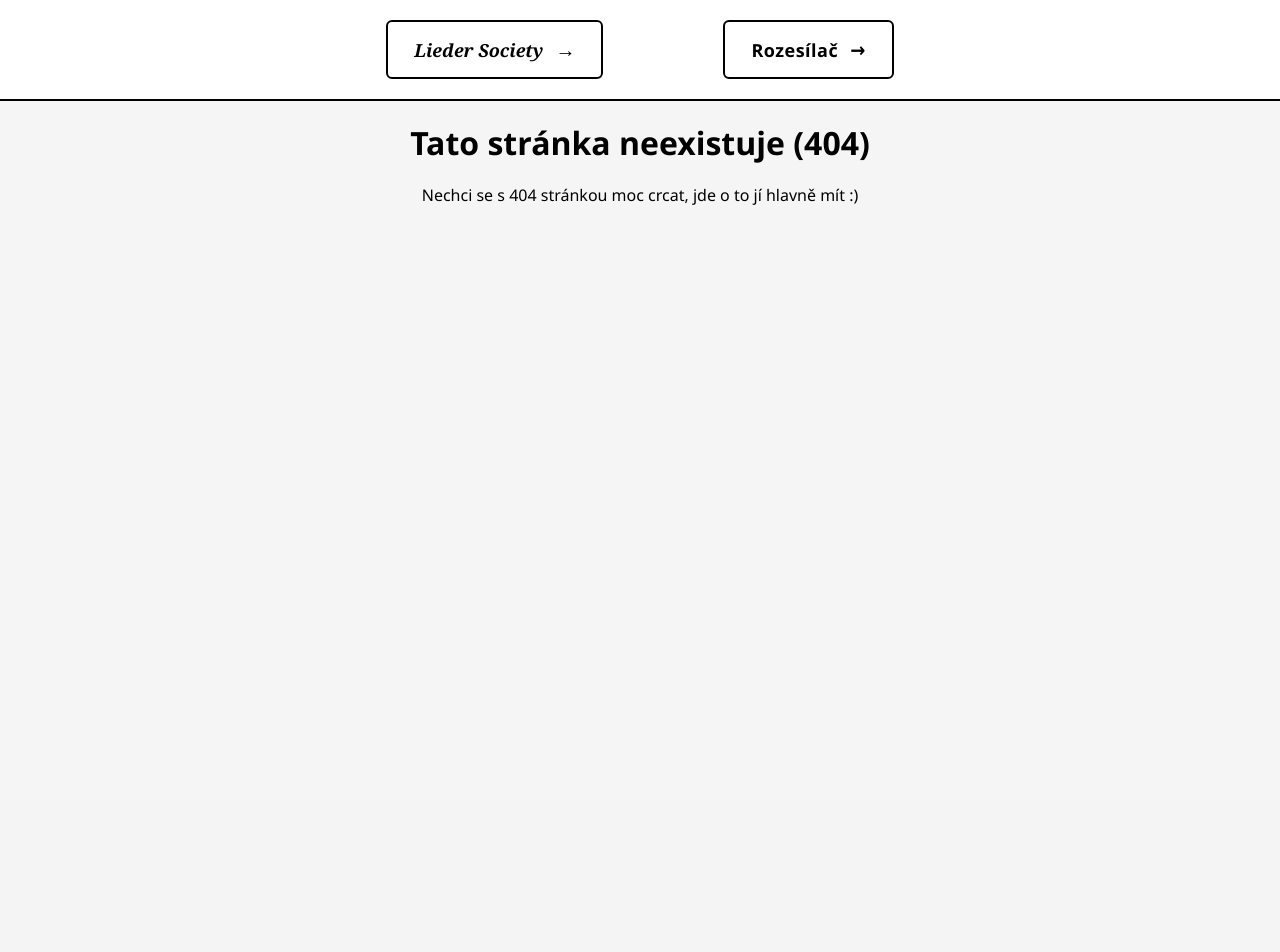
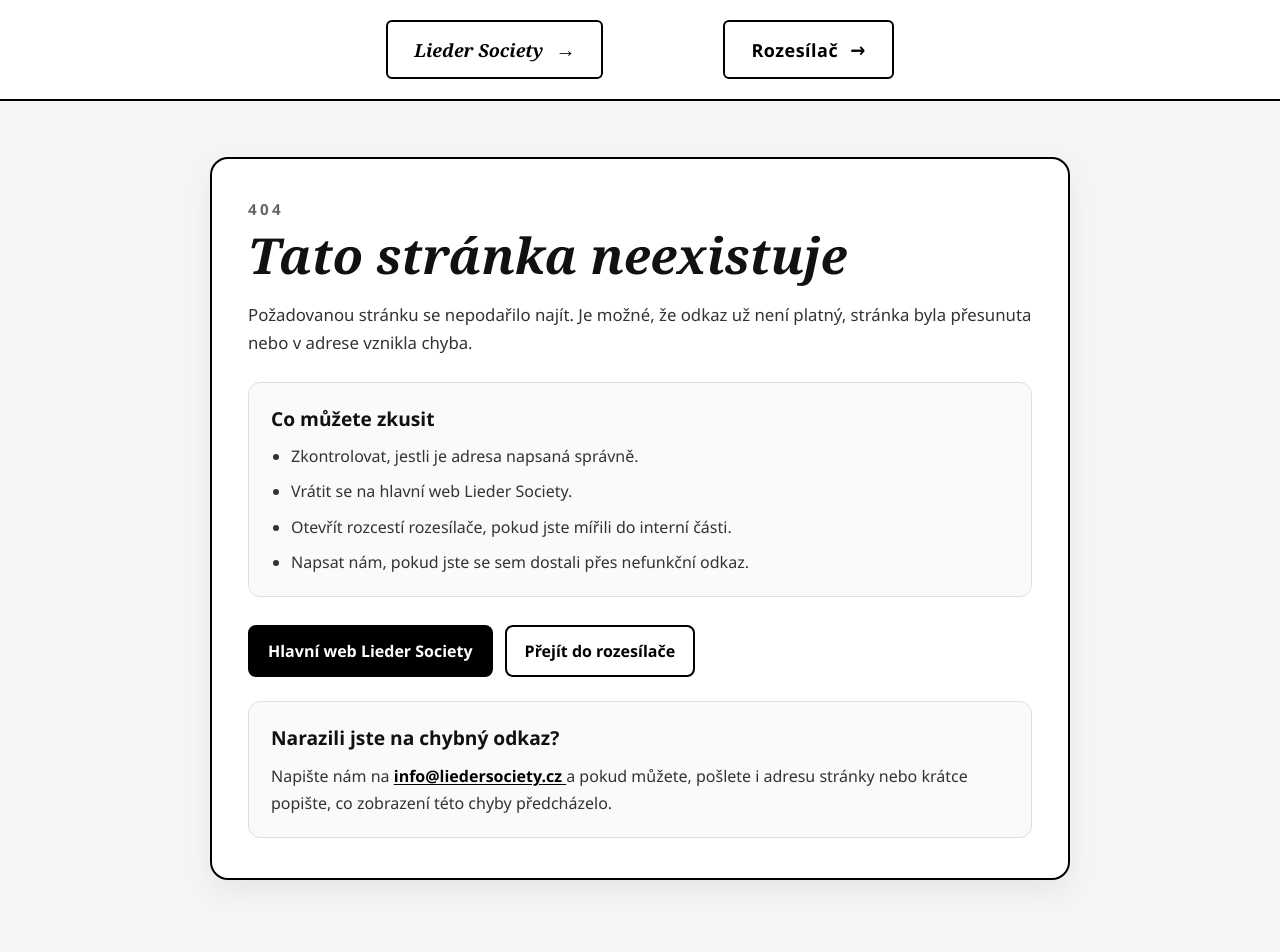
Before and after one commit to HonzaVanek/Liederweb, a Django app: template templates/404.html in a window 1280 px wide. Before the commit the page ends 205 px from the top, so only its background shows below. Run offline with Django 4.2, Linux system fonts and the light colour scheme; the template is opened without the code that fills it, so the values that code supplies are empty.

Commit message:
přidána 404 a 500 stránka + jejich css

```diff
--- /dev/null
+++ b/static/errors/404.css
@@ -0,0 +1,204 @@
+.error-page {
+    padding: 56px 20px 72px;
+}
+
+.error-page-shell {
+    max-width: 860px;
+    margin: 0 auto;
+}
+
+.error-page-card {
+    background: #fff;
+    border: 2px solid #000;
+    border-radius: 18px;
+    padding: 40px 36px;
+    box-shadow: 0 12px 28px rgba(0, 0, 0, 0.06);
+}
+
+.error-page-code {
+    margin: 0 0 10px;
+    font-size: 0.95rem;
+    font-weight: 700;
+    letter-spacing: 0.22em;
+    color: #666;
+}
+
+.error-page-card h1 {
+    margin: 0 0 18px;
+    font-family: "Georgia", "Times New Roman", serif;
+    font-style: italic;
+    font-size: clamp(2rem, 4vw, 3.1rem);
+    line-height: 1.08;
+    color: #111;
+}
+
+.error-page-card h2 {
+    margin: 0 0 12px;
+    font-size: 1.2rem;
+    color: #111;
+}
+
+.error-page-lead {
+    margin: 0 0 24px;
+    font-size: 1.05rem;
+    line-height: 1.7;
+    color: #333;
+}
+
+.error-page-panel,
+.error-page-contact {
+    margin-top: 24px;
+    padding: 22px 22px 20px;
+    background: #fafafa;
+    border: 1px solid #dfdfdf;
+    border-radius: 12px;
+}
+
+.error-page-list {
+    margin: 0;
+    padding-left: 20px;
+    color: #333;
+}
+
+.error-page-list li {
+    margin-bottom: 10px;
+    line-height: 1.6;
+}
+
+.error-page-list li:last-child {
+    margin-bottom: 0;
+}
+
+.error-page-actions {
+    display: flex;
+    flex-wrap: wrap;
+    gap: 12px;
+    margin-top: 28px;
+}
+
+.error-page-button {
+    display: inline-block;
+    padding: 13px 18px;
+    border: 2px solid #000;
+    border-radius: 8px;
+    font-weight: 700;
+    text-decoration: none;
+    transition: background-color 0.25s ease, color 0.25s ease, transform 0.15s ease;
+}
+
+.error-page-button-primary {
+    background: #000;
+    color: #fff;
+}
+
+.error-page-button-primary:hover {
+    background: #fff;
+    color: #000;
+    transform: translateY(-1px);
+}
+
+.error-page-button-secondary {
+    background: #fff;
+    color: #000;
+}
+
+.error-page-button-secondary:hover {
+    background: #000;
+    color: #fff;
+    transform: translateY(-1px);
+}
+
+.error-page-contact p {
+    margin: 0;
+    line-height: 1.7;
+    color: #333;
+}
+
+.error-page-contact a {
+    color: #000;
+    font-weight: 700;
+    text-decoration: underline;
+    text-underline-offset: 2px;
+}
+
+.error-page-contact a:hover {
+    color: #444;
+}
+
+@media (max-width: 760px) {
+    .error-page {
+        padding: 36px 16px 48px;
+    }
+
+    .error-page-card {
+        padding: 28px 22px;
+        border-radius: 14px;
+    }
+
+    .error-page-actions {
+        flex-direction: column;
+    }
+
+    .error-page-button {
+        width: 100%;
+        text-align: center;
+    }
+}
+
+/* DARK MODE */
+body.dark-mode .error-page-card {
+    background: #1b1b1b;
+    border-color: #444;
+    box-shadow: none;
+}
+
+body.dark-mode .error-page-code {
+    color: #aaa;
+}
+
+body.dark-mode .error-page-card h1,
+body.dark-mode .error-page-card h2 {
+    color: #f1f1f1;
+}
+
+body.dark-mode .error-page-lead,
+body.dark-mode .error-page-list,
+body.dark-mode .error-page-contact p {
+    color: #d0d0d0;
+}
+
+body.dark-mode .error-page-panel,
+body.dark-mode .error-page-contact {
+    background: #171717;
+    border-color: #333;
+}
+
+body.dark-mode .error-page-button-primary {
+    background: #eee;
+    color: #111;
+    border-color: #666;
+}
+
+body.dark-mode .error-page-button-primary:hover {
+    background: #111;
+    color: #eee;
+}
+
+body.dark-mode .error-page-button-secondary {
+    background: #1b1b1b;
+    color: #eee;
+    border-color: #666;
+}
+
+body.dark-mode .error-page-button-secondary:hover {
+    background: #eee;
+    color: #111;
+}
+
+body.dark-mode .error-page-contact a {
+    color: #f0d7b2;
+}
+
+body.dark-mode .error-page-contact a:hover {
+    color: #fff;
+}
--- a/templates/404.html
+++ b/templates/404.html
@@ -1,8 +1,57 @@
 {% extends "base.html" %}
+{% load static %}
 
-{% block title %}Chyba 404 - stránka nenalezena{% endblock title %}
+{% block title %}Stránka nenalezena (404) | Lieder Society{% endblock title %}
+
+{% block extra_css %}
+  {{ block.super }}
+  <link rel="stylesheet" href="{% static 'errors/404.css' %}">
+{% endblock %}
 
 {% block content %}
-    <h1 style="margin: 20px auto; text-align: center;">Tato stránka neexistuje (404)</h1>
-    <p style="margin: 20px auto; text-align: center;">Nechci se s 404 stránkou moc crcat, jde o to jí hlavně mít :)</p>
+<section class="error-page error-page-404">
+  <div class="error-page-shell">
+    <div class="error-page-card">
+      <p class="error-page-code">404</p>
+
+      <h1>Tato stránka neexistuje</h1>
+
+      <p class="error-page-lead">
+        Požadovanou stránku se nepodařilo najít. Je možné, že odkaz už není platný,
+        stránka byla přesunuta nebo v adrese vznikla chyba.
+      </p>
+
+      <div class="error-page-panel">
+        <h2>Co můžete zkusit</h2>
+        <ul class="error-page-list">
+          <li>Zkontrolovat, jestli je adresa napsaná správně.</li>
+          <li>Vrátit se na hlavní web Lieder Society.</li>
+          <li>Otevřít rozcestí rozesílače, pokud jste mířili do interní části.</li>
+          <li>Napsat nám, pokud jste se sem dostali přes nefunkční odkaz.</li>
+        </ul>
+      </div>
+
+      <div class="error-page-actions">
+        <a href="https://lieder-society.cz/" target="_blank" rel="noopener" class="error-page-button error-page-button-primary">
+          Hlavní web Lieder Society
+        </a>
+
+        <a href="/rozesilac/" class="error-page-button error-page-button-secondary">
+          Přejít do rozesílače
+        </a>
+      </div>
+
+      <div class="error-page-contact">
+        <h2>Narazili jste na chybný odkaz?</h2>
+        <p>
+          Napište nám na
+          <a href="mailto:info@liedersociety.cz?subject=Nefunk%C4%8Dn%C3%AD%20odkaz%20na%20webu%20Lieder%20Society">
+            info@liedersociety.cz
+          </a>
+          a pokud můžete, pošlete i adresu stránky nebo krátce popište, co zobrazení této chyby předcházelo.
+        </p>
+      </div>
+    </div>
+  </div>
+</section>
 {% endblock content %}
```
Also changed, not shown: static/errors/500.css (added, +203 -0 lines), templates/500.html (added, +56 -0 lines).
